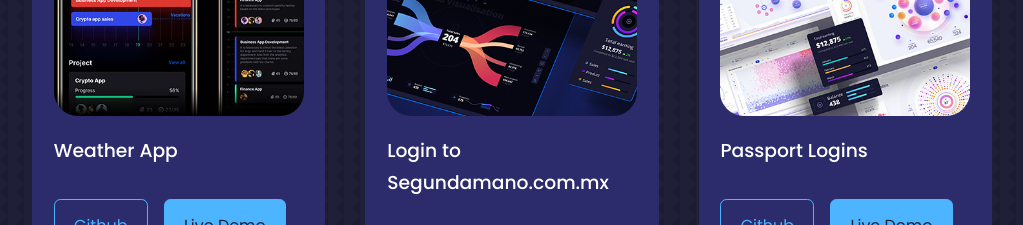
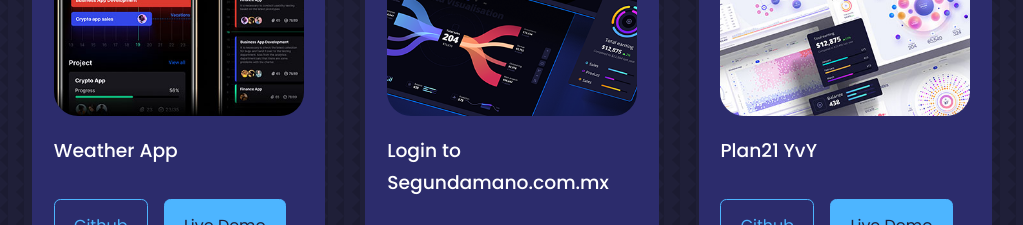
Before and after one commit to richardd82/myportfolio, a React (Create React App) app: page / in a window 1280 px wide. Shown: the part 4440-4665 px from the top of the page, without its empty margins (128-1151 px from the left). Built offline with nearby package versions, Linux system fonts and the light colour scheme.

Commit message:
Add new Live demo and Repo

```diff
--- a/src/components/portfolio/Portfolio.jsx
+++ b/src/components/portfolio/Portfolio.jsx
@@ -46,9 +46,9 @@
   {
     id: 6,
     image: IMG6,
-    title: 'Passport Logins',
-    github: 'https://github.com/richardd82/loginsWithPaspport',
-    demo: 'http://passport.richardd82.dev/'
+    title: 'Plan21 YvY',
+    github: 'https://github.com/richardd82/plan21yvy',
+    demo: 'https://plan21.richardd82.dev/'
   },
 ]
 
```
